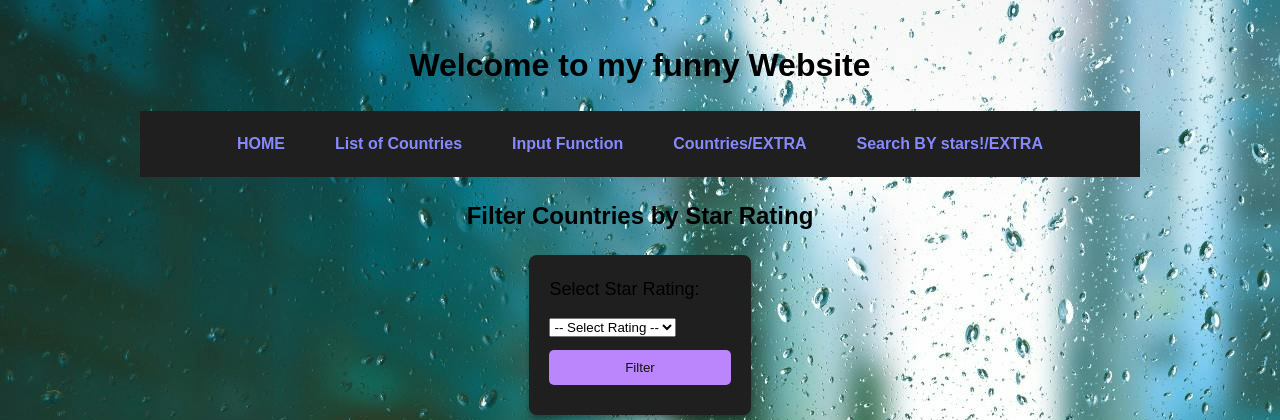
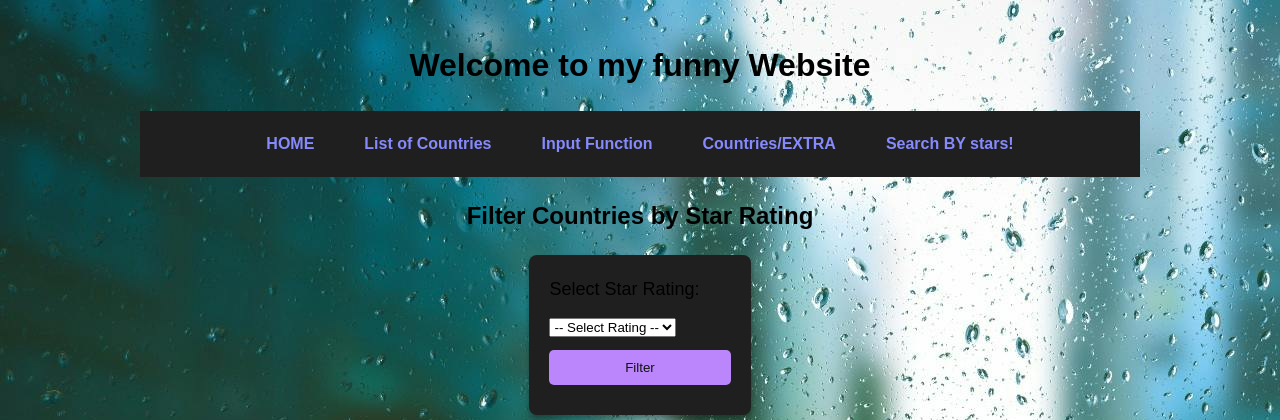
Before and after one commit to LukasKnasiak/Flask_app_learn, a Flask app: page /filter in a window 1280 px wide. Shown: the top 420 px of the page. Run offline with Flask 3, Linux system fonts and the light colour scheme.

Commit message:
Few edits

```diff
--- a/templates/base.html
+++ b/templates/base.html
@@ -14,7 +14,7 @@
             <a href="{{ url_for('my_view.page2') }}">List of Countries</a>
             <a href="{{ url_for('my_view.myname') }}">Input Function</a>
             <a href="{{ url_for('my_view.countries') }}">Countries/EXTRA</a>
-            <a href="{{ url_for('my_view.filter') }}">Search BY stars!/EXTRA</a>
+            <a href="{{ url_for('my_view.filter') }}">Search BY stars!</a>
         </nav>
 
         {% block content %}
```
